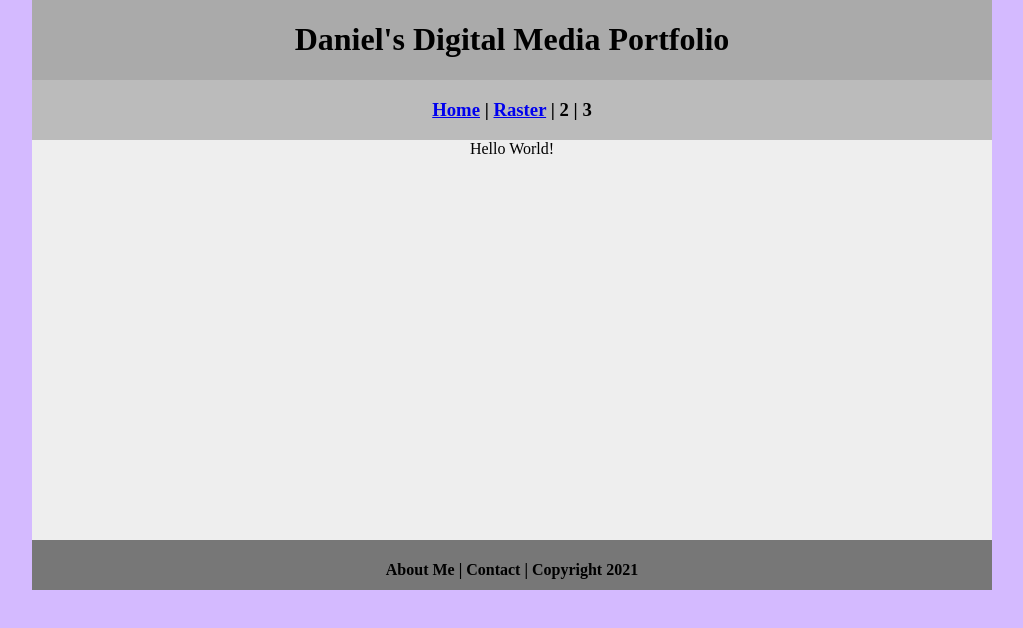
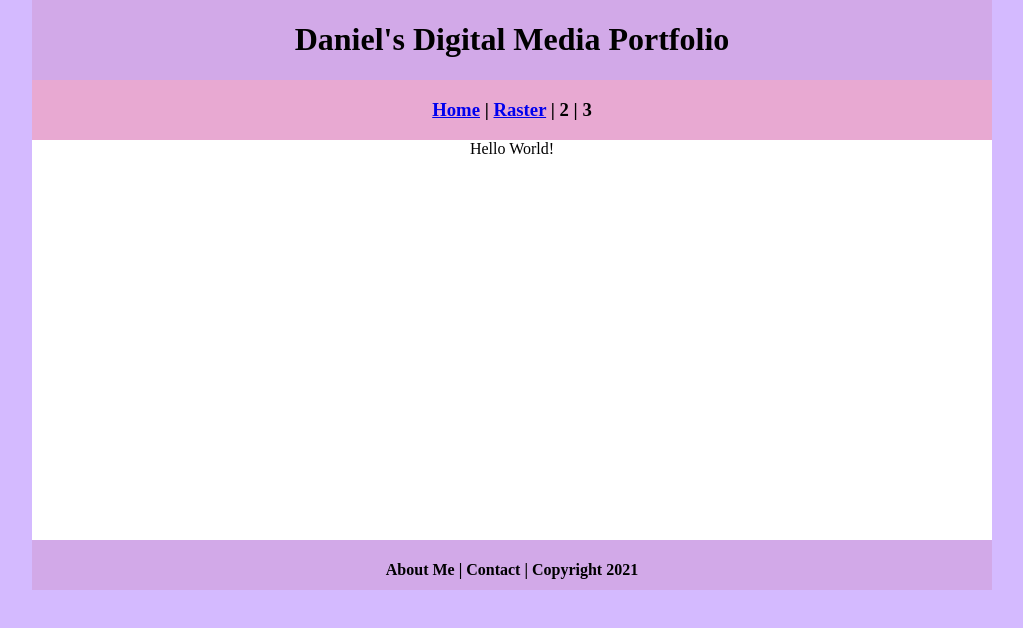
Before and after one commit to daniel-haa/digitalmediaportfolio9thgrade, a plain HTML site: page index.html in a window 1280 px wide. Shown: the whole page, without its empty margins (128-1151 px from the left). Drawn offline with Linux system fonts and the light colour scheme.

Commit message:
Update myCSS.css

```diff
--- a/myCSS.css
+++ b/myCSS.css
@@ -11,7 +11,7 @@ body {
 	margin: 0 auto;
 }
 .header {
-	background: #AAAAAA;
+	background: #D2A9E8;
 	text-align: center;
 	margin: 0px;
 	padding: 5;
@@ -21,7 +21,7 @@ body {
 
 }
 .nav {
-	background: #BBBBBB;
+	background: #E8A9D2;
 	margin: 0px;
 	padding: 5;
 	float: left;
@@ -30,7 +30,7 @@ body {
 	text-align: center;
 }
 .content {
-	background: #EEEEEE;
+	background: #FFFFFF;
 	margin: 0px;
 	float: left;
 	width: 100%;
@@ -38,7 +38,7 @@ body {
 	text-align: center;
 }
 .footer {
-	background: #777777;
+	background: #D2A9E8;
 	margin: 0px;
 	float: left;
 	width: 100%;
```
